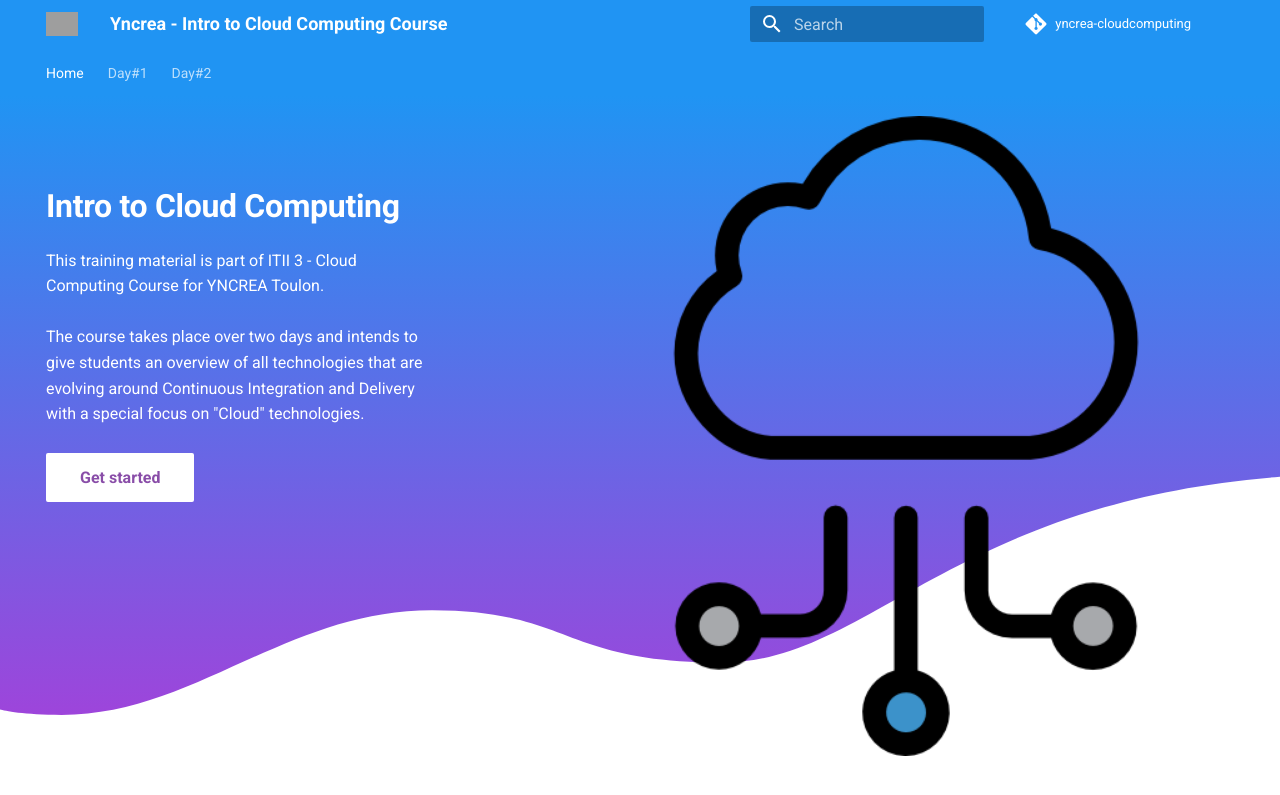
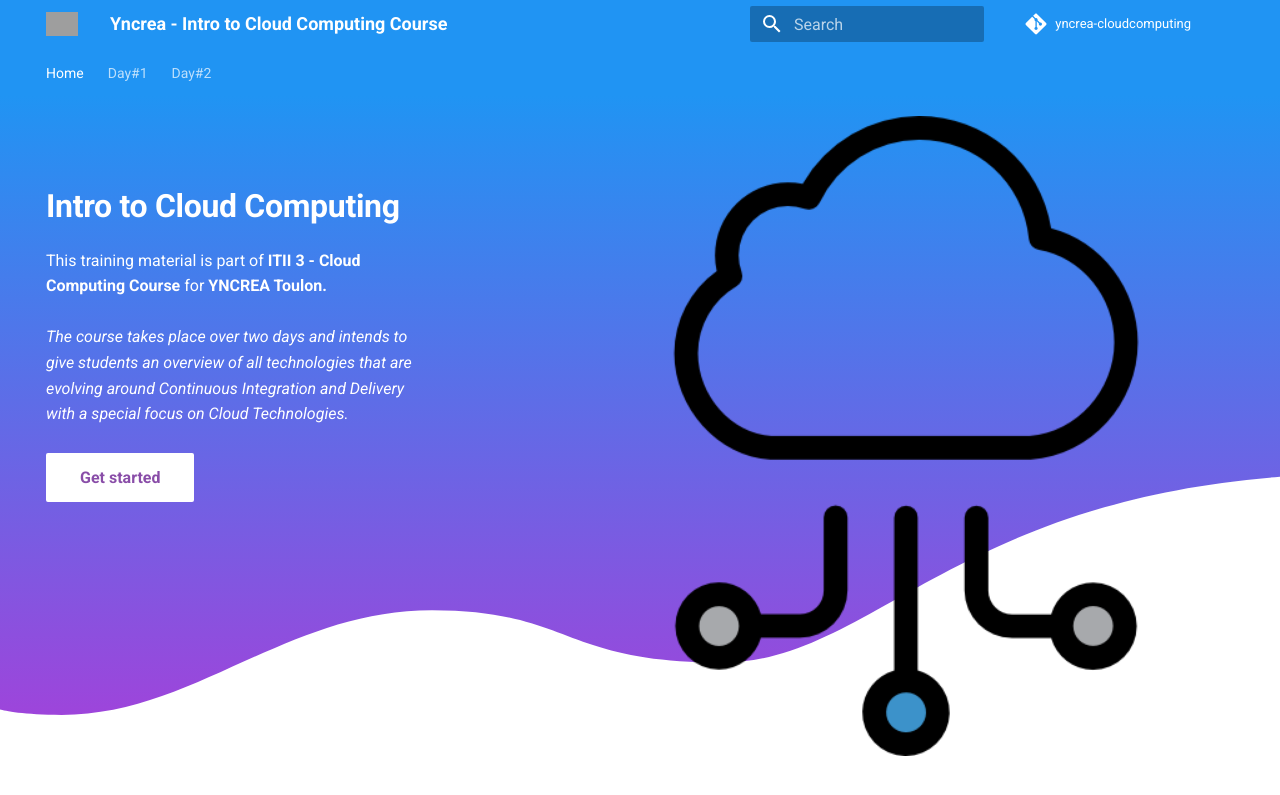
Before and after one commit to jurocknsail/yncrea-cloudcomputing, an MkDocs documentation site: the page built from docs/index.md, in a window 1280 px wide. Shown: the top 795 px of the page. Built offline with MkDocs 1.6.1 and Material for MkDocs 9.7.7, drawn with Linux system fonts in a browser that asks for light colours; comment, search, counter and statistics services are not loaded; grey boxes are pictures that could not be loaded.

Commit message:
Styling Home Page

```diff
--- a/mkdocs.yml
+++ b/mkdocs.yml
@@ -5,11 +5,11 @@ repo_name: yncrea-cloudcomputing
 repo_url: https://github.com/jurocknsail/yncrea-cloudcomputing
 edit_uri: ""
 site_description: >-
-  This training material is part of ITII 3 - Cloud Computing Course for YNCREA Toulon.
+  This training material is part of <b>ITII 3 - Cloud Computing Course</b> for <b>YNCREA Toulon.</b>
   <br><br>
-  The course takes place over two days and intends to give students
+  <i>The course takes place over two days and intends to give students
   an overview of all technologies that are evolving around Continuous Integration and Delivery
-  with a special focus on "Cloud" technologies.
+  with a special focus on Cloud Technologies.</i>
 
 nav:
   - Home: index.md
```
